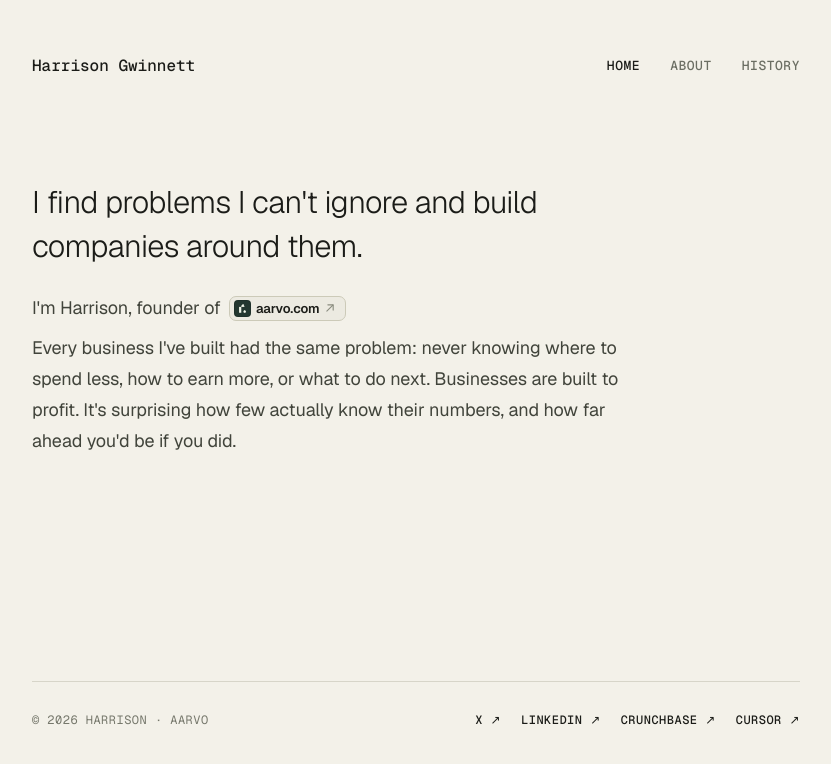
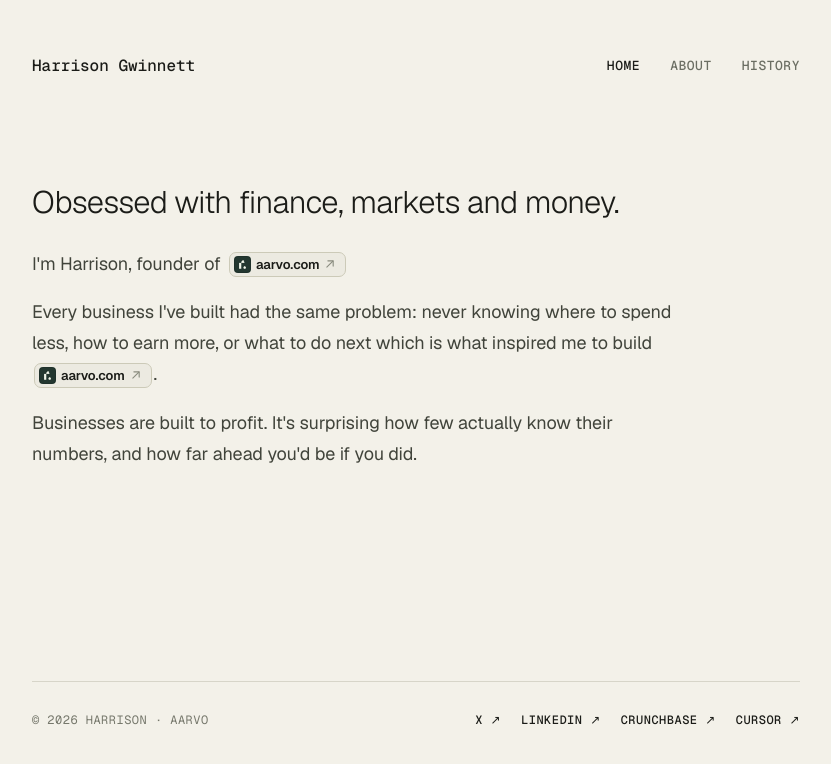
Before and after one commit to Harrison-Gwinnett/personalweb, a Next.js app: page / in a window 1280 px wide. Shown: the top 764 px of the page, without its empty margins (224-1055 px from the left). Built offline with nearby package versions, Linux system fonts and the light colour scheme.

Commit message:
Update Home and About copy with dual Aarvo chips.
Refresh the About bio and restructure the Home hero around the new finance-focused line, using the existing Aarvo chip for both mentions.

```diff
--- /dev/null
+++ b/components/AarvoChip.tsx
@@ -0,0 +1,63 @@
+const GS = 'var(--font-geist-sans), system-ui, sans-serif'
+
+export default function AarvoChip({ size = 'desktop' }: { size?: 'desktop' | 'mobile' }) {
+  const icon = size === 'desktop' ? 17 : 17
+  const labelSize = size === 'desktop' ? '13px' : '12px'
+  const arrow = size === 'desktop' ? 12 : 11
+
+  return (
+    <a
+      href="https://aarvo.com"
+      target="_blank"
+      rel="noopener noreferrer"
+      className="aarvo-chip"
+      style={{
+        alignItems: 'center',
+        backgroundColor: '#ECEAE1',
+        borderColor: '#CCCAB8',
+        borderRadius: '7px',
+        borderStyle: 'solid',
+        borderWidth: '1px',
+        display: 'inline-flex',
+        flexShrink: 0,
+        gap: '5px',
+        paddingBottom: '3px',
+        paddingLeft: '4px',
+        paddingRight: '9px',
+        paddingTop: '3px',
+        verticalAlign: 'middle',
+      }}
+    >
+      {/* eslint-disable-next-line @next/next/no-img-element */}
+      <img
+        src="/aarvo-icon.svg"
+        alt="aarvo"
+        width={icon}
+        height={icon}
+        style={{
+          borderRadius: '4px',
+          display: 'block',
+          flexShrink: 0,
+          outline: '1px solid oklch(0 0 0 / 0.1)',
+          outlineOffset: '-1px',
+        }}
+      />
+      <span
+        style={{
+          color: '#1B1C18',
+          fontFamily: GS,
+          fontSize: labelSize,
+          fontWeight: 600,
+          letterSpacing: '-0.01em',
+          lineHeight: '100%',
+        }}
+      >
+        aarvo.com
+      </span>
+      <svg width={arrow} height={arrow} viewBox="0 0 16 16" fill="none" style={{ flexShrink: 0 }}>
+        <path d="M11.7119 11.3586C11.5775 11.2243 11.4927 11.0333 11.4927 10.8283L11.4927 4.50674L5.17113 4.50674C4.75394 4.50674 4.41806 4.17086 4.4216 3.7572C4.4216 3.34001 4.75747 3.00413 5.17113 3.00767H12.2422C12.6594 3.00767 12.9953 3.34354 12.9917 3.7572L12.9917 10.8283C12.9917 11.2455 12.6559 11.5813 12.2422 11.5778C12.0371 11.5778 11.8462 11.493 11.7119 11.3586Z" fill="currentColor" />
+        <path d="M3.22659 12.7728C2.93314 12.4794 2.93314 12.0056 3.22659 11.7122L11.2947 3.64407C11.5881 3.35062 12.0619 3.35062 12.3553 3.64407C12.6488 3.93751 12.6488 4.41128 12.3553 4.70473L4.28725 12.7728C3.9938 13.0663 3.52004 13.0663 3.22659 12.7728Z" fill="currentColor" />
+      </svg>
+    </a>
+  )
+}
--- a/components/home/HomeDesktop.tsx
+++ b/components/home/HomeDesktop.tsx
@@ -1,5 +1,6 @@
 'use client'
 import Link from 'next/link'
+import AarvoChip from '@/components/AarvoChip'
 import NavDesktop from '@/components/NavDesktop'
 import { FadeUp, FadeIn } from '@/components/motion/primitives'
 import { socialLinks } from '@/lib/social'
@@ -64,61 +65,39 @@
     >
       <div style={{ display: 'flex', flex: 1, flexDirection: 'column', width: '768px' }}>
 
-        {/* Nav */}
         <FadeIn delay={0} style={{ width: '100%' }}>
           <NavDesktop />
         </FadeIn>
 
-        {/* Hero */}
         <div style={{ display: 'flex', flexDirection: 'column', gap: '26px', paddingTop: '104px', width: '100%' }}>
           <FadeUp delay={0.07}>
             <div style={{ color: '#1B1C18', fontFamily: GS, fontSize: '31px', fontWeight: 300, letterSpacing: '-0.02em', lineHeight: '44px', textWrap: 'balance', width: '660px' }}>
-              I find problems I can't ignore and build<br />companies around them.
+              Obsessed with finance, markets and money.
             </div>
           </FadeUp>
 
-          <FadeUp delay={0.15} style={{ display: 'flex', flexDirection: 'column', gap: '10px', width: '600px' }}>
+          <FadeUp delay={0.15} style={{ display: 'flex', flexDirection: 'column', gap: '18px', width: '660px' }}>
             <div style={{ alignItems: 'center', display: 'flex', flexWrap: 'wrap', gap: '8px' }}>
               <span style={{ color: '#41443B', fontFamily: GS, fontSize: '18px', letterSpacing: '-0.005em', lineHeight: '28px' }}>
-                I'm Harrison, founder of
+                I&apos;m Harrison, founder of
               </span>
-              <a
-                href="https://aarvo.com"
-                target="_blank"
-                rel="noopener noreferrer"
-                className="aarvo-chip"
-                style={{
-                  alignItems: 'center',
-                  backgroundColor: '#ECEAE1',
-                  borderColor: '#CCCAB8',
-                  borderRadius: '7px',
-                  borderStyle: 'solid',
-                  borderWidth: '1px',
-                  display: 'inline-flex',
-                  flexShrink: 0,
-                  gap: '5px',
-                  paddingBottom: '3px',
-                  paddingLeft: '4px',
-                  paddingRight: '9px',
-                  paddingTop: '3px',
-                }}
-              >
-                {/* eslint-disable-next-line @next/next/no-img-element */}
-                <img src="/aarvo-icon.svg" alt="aarvo" width={17} height={17} style={{ borderRadius: '4px', display: 'block', flexShrink: 0, outline: '1px solid oklch(0 0 0 / 0.1)', outlineOffset: '-1px' }} />
-                <span style={{ color: '#1B1C18', fontFamily: GS, fontSize: '13px', fontWeight: 600, letterSpacing: '-0.01em', lineHeight: '100%' }}>aarvo.com</span>
-                <svg width="12" height="12" viewBox="0 0 16 16" fill="none" style={{ flexShrink: 0 }}>
-                  <path d="M11.7119 11.3586C11.5775 11.2243 11.4927 11.0333 11.4927 10.8283L11.4927 4.50674L5.17113 4.50674C4.75394 4.50674 4.41806 4.17086 4.4216 3.7572C4.4216 3.34001 4.75747 3.00413 5.17113 3.00767H12.2422C12.6594 3.00767 12.9953 3.34354 12.9917 3.7572L12.9917 10.8283C12.9917 11.2455 12.6559 11.5813 12.2422 11.5778C12.0371 11.5778 11.8462 11.493 11.7119 11.3586Z" fill="currentColor"/>
-                  <path d="M3.22659 12.7728C2.93314 12.4794 2.93314 12.0056 3.22659 11.7122L11.2947 3.64407C11.5881 3.35062 12.0619 3.35062 12.3553 3.64407C12.6488 3.93751 12.6488 4.41128 12.3553 4.70473L4.28725 12.7728C3.9938 13.0663 3.52004 13.0663 3.22659 12.7728Z" fill="currentColor"/>
-                </svg>
-              </a>
+              <AarvoChip size="desktop" />
             </div>
+
             <div style={{ color: '#41443B', fontFamily: GS, fontSize: '18px', letterSpacing: '-0.005em', lineHeight: '31px' }}>
-              Every business I've built had the same problem: never knowing where to spend less, how to earn more, or what to do next. Businesses are built to profit. It's surprising how few actually know their numbers, and how far ahead you'd be if you did.
+              Every business I&apos;ve built had the same problem: never knowing where to spend less, how to earn more, or what to do next which is what inspired me to build{' '}
+              <span style={{ display: 'inline-flex', marginInline: '2px', verticalAlign: 'middle' }}>
+                <AarvoChip size="desktop" />
+              </span>
+              .
+            </div>
+
+            <div style={{ color: '#41443B', fontFamily: GS, fontSize: '18px', letterSpacing: '-0.005em', lineHeight: '31px' }}>
+              Businesses are built to profit. It&apos;s surprising how few actually know their numbers, and how far ahead you&apos;d be if you did.
             </div>
           </FadeUp>
         </div>
 
-        {/* Writing index */}
         {false && (
         <div style={{ display: 'flex', flexDirection: 'column', paddingBottom: '84px', paddingTop: '92px', width: '100%' }}>
           <FadeUp delay={0.24} style={{ width: '100%' }}>
@@ -128,7 +107,6 @@
             </div>
           </FadeUp>
 
-          {/* 2026 */}
           <div style={{ display: 'flex', paddingTop: '34px', width: '100%' }}>
             <FadeUp delay={0.29} style={{ flexShrink: 0, paddingTop: '20px', width: '120px' }}>
               <span style={{ color: '#1B1C18', fontFamily: GM, fontSize: '13px', fontWeight: 600, letterSpacing: '0.06em', lineHeight: '16px' }}>2026</span>
@@ -142,7 +120,6 @@
             </div>
           </div>
 
-          {/* 2025 */}
           <div style={{ display: 'flex', paddingTop: '34px', width: '100%' }}>
             <FadeUp delay={0.42} style={{ flexShrink: 0, paddingTop: '20px', width: '120px' }}>
               <span style={{ color: '#1B1C18', fontFamily: GM, fontSize: '13px', fontWeight: 600, letterSpacing: '0.06em', lineHeight: '16px' }}>2025</span>
@@ -160,7 +137,6 @@
 
         <div style={{ flex: 1 }} />
 
-        {/* Footer */}
         <div style={{ alignItems: 'center', borderTopColor: '#D7D5C9', borderTopStyle: 'solid', borderTopWidth: '1px', display: 'flex', justifyContent: 'space-between', paddingTop: '30px', width: '100%' }}>
           <span style={{ color: '#76786C', fontFamily: GM, fontSize: '12px', letterSpacing: '0.04em', lineHeight: '16px' }}>© 2026 HARRISON · AARVO</span>
           <div style={{ display: 'flex', flexWrap: 'wrap', gap: '20px' }}>
--- a/components/home/HomeMobile.tsx
+++ b/components/home/HomeMobile.tsx
@@ -1,5 +1,6 @@
 'use client'
 import Link from 'next/link'
+import AarvoChip from '@/components/AarvoChip'
 import MobileNav from '@/components/MobileNav'
 import { FadeUp, FadeIn } from '@/components/motion/primitives'
 import { socialLinks } from '@/lib/social'
@@ -49,61 +50,39 @@
     <div style={{ backgroundColor: '#F3F1E9', display: 'flex', flexDirection: 'column', fontSize: '12px', fontSynthesis: 'none', lineHeight: '16px', minHeight: '100dvh', width: '100%' }}>
       <div style={{ display: 'flex', flex: 1, flexDirection: 'column', paddingBottom: '44px', paddingLeft: '24px', paddingRight: '24px', paddingTop: '16px', width: '100%' }}>
 
-        {/* Nav */}
         <FadeIn delay={0} style={{ width: '100%' }}>
           <MobileNav />
         </FadeIn>
 
-        {/* Hero */}
         <div style={{ display: 'flex', flexDirection: 'column', gap: '20px', paddingTop: '54px', width: '100%' }}>
           <FadeUp delay={0.07}>
             <div style={{ color: '#1B1C18', fontFamily: GS, fontSize: '24px', fontWeight: 300, letterSpacing: '-0.02em', lineHeight: '33px', textWrap: 'balance', width: '100%' }}>
-              I find problems I can't ignore and build companies around them.
+              Obsessed with finance, markets and money.
             </div>
           </FadeUp>
 
-          <FadeUp delay={0.15} style={{ display: 'flex', flexDirection: 'column', gap: '10px', width: '100%' }}>
+          <FadeUp delay={0.15} style={{ display: 'flex', flexDirection: 'column', gap: '14px', width: '100%' }}>
             <div style={{ alignItems: 'center', display: 'flex', flexWrap: 'wrap', gap: '7px' }}>
               <span style={{ color: '#41443B', fontFamily: GS, fontSize: '16px', letterSpacing: '-0.005em', lineHeight: '26px' }}>
-                I'm Harrison, founder of
+                I&apos;m Harrison, founder of
               </span>
-              <a
-                href="https://aarvo.com"
-                target="_blank"
-                rel="noopener noreferrer"
-                className="aarvo-chip"
-                style={{
-                  alignItems: 'center',
-                  backgroundColor: '#ECEAE1',
-                  borderColor: '#CCCAB8',
-                  borderRadius: '7px',
-                  borderStyle: 'solid',
-                  borderWidth: '1px',
-                  display: 'inline-flex',
-                  flexShrink: 0,
-                  gap: '5px',
-                  paddingBottom: '3px',
-                  paddingLeft: '4px',
-                  paddingRight: '9px',
-                  paddingTop: '3px',
-                }}
-              >
-                {/* eslint-disable-next-line @next/next/no-img-element */}
-                <img src="/aarvo-icon.svg" alt="aarvo" width={17} height={17} style={{ borderRadius: '4px', display: 'block', flexShrink: 0, outline: '1px solid oklch(0 0 0 / 0.1)', outlineOffset: '-1px' }} />
-                <span style={{ color: '#1B1C18', fontFamily: GS, fontSize: '12px', fontWeight: 600, letterSpacing: '-0.01em', lineHeight: '100%' }}>aarvo.com</span>
-                <svg width="11" height="11" viewBox="0 0 16 16" fill="none" style={{ flexShrink: 0 }}>
-                  <path d="M11.7119 11.3586C11.5775 11.2243 11.4927 11.0333 11.4927 10.8283L11.4927 4.50674L5.17113 4.50674C4.75394 4.50674 4.41806 4.17086 4.4216 3.7572C4.4216 3.34001 4.75747 3.00413 5.17113 3.00767H12.2422C12.6594 3.00767 12.9953 3.34354 12.9917 3.7572L12.9917 10.8283C12.9917 11.2455 12.6559 11.5813 12.2422 11.5778C12.0371 11.5778 11.8462 11.493 11.7119 11.3586Z" fill="currentColor"/>
-                  <path d="M3.22659 12.7728C2.93314 12.4794 2.93314 12.0056 3.22659 11.7122L11.2947 3.64407C11.5881 3.35062 12.0619 3.35062 12.3553 3.64407C12.6488 3.93751 12.6488 4.41128 12.3553 4.70473L4.28725 12.7728C3.9938 13.0663 3.52004 13.0663 3.22659 12.7728Z" fill="currentColor"/>
-                </svg>
-              </a>
+              <AarvoChip size="mobile" />
             </div>
+
             <div style={{ color: '#41443B', fontFamily: GS, fontSize: '16px', letterSpacing: '-0.005em', lineHeight: '26px' }}>
-              Every business I've built had the same problem: never knowing where to spend less, how to earn more, or what to do next. Businesses are built to profit. It's surprising how few actually know their numbers, and how far ahead you'd be if you did.
+              Every business I&apos;ve built had the same problem: never knowing where to spend less, how to earn more, or what to do next which is what inspired me to build{' '}
+              <span style={{ display: 'inline-flex', marginInline: '2px', verticalAlign: 'middle' }}>
+                <AarvoChip size="mobile" />
+              </span>
+              .
+            </div>
+
+            <div style={{ color: '#41443B', fontFamily: GS, fontSize: '16px', letterSpacing: '-0.005em', lineHeight: '26px' }}>
+              Businesses are built to profit. It&apos;s surprising how few actually know their numbers, and how far ahead you&apos;d be if you did.
             </div>
           </FadeUp>
         </div>
 
-        {/* Writing index */}
         {false && (
         <div style={{ display: 'flex', flexDirection: 'column', paddingBottom: '46px', paddingTop: '62px', width: '100%' }}>
           <FadeUp delay={0.24} style={{ width: '100%' }}>
@@ -113,7 +92,6 @@
             </div>
           </FadeUp>
 
-          {/* 2026 */}
           <div style={{ display: 'flex', flexDirection: 'column', paddingTop: '26px', width: '100%' }}>
             <FadeUp delay={0.29} style={{ paddingBottom: '6px' }}>
               <span style={{ color: '#1B1C18', fontFamily: GM, fontSize: '12px', fontWeight: 600, letterSpacing: '0.06em', lineHeight: '16px' }}>2026</span>
@@ -125,7 +103,6 @@
             ))}
           </div>
 
-          {/* 2025 */}
           <div style={{ display: 'flex', flexDirection: 'column', paddingTop: '26px', width: '100%' }}>
             <FadeUp delay={0.42} style={{ paddingBottom: '6px' }}>
               <span style={{ color: '#1B1C18', fontFamily: GM, fontSize: '12px', fontWeight: 600, letterSpacing: '0.06em', lineHeight: '16px' }}>2025</span>
@@ -141,7 +118,6 @@
 
         <div style={{ flex: 1 }} />
 
-        {/* Footer */}
         <div style={{ borderTopColor: '#D7D5C9', borderTopStyle: 'solid', borderTopWidth: '1px', display: 'flex', flexDirection: 'column', gap: '15px', paddingTop: '24px', width: '100%' }}>
           <div style={{ display: 'flex', flexWrap: 'wrap', gap: '18px' }}>
             {socialLinks.map(({ label, href }) => (
```
Also changed, not shown: components/about/AboutDesktop.tsx (+2 -9 lines), components/about/AboutMobile.tsx (+2 -9 lines), lib/about.ts (added, +7 -0 lines).
